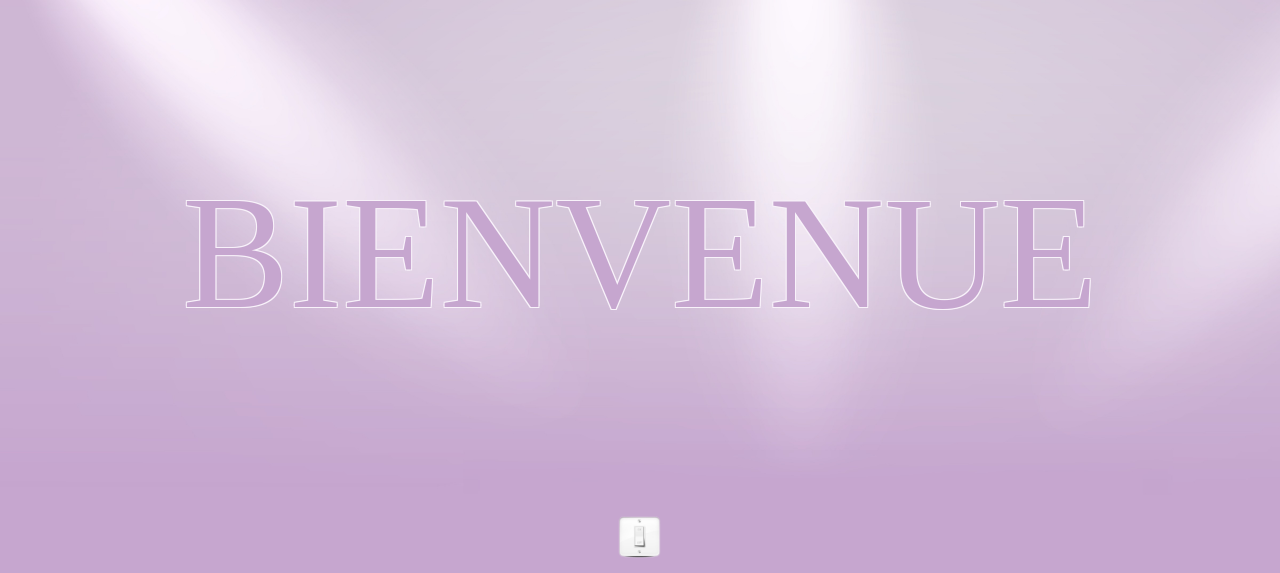
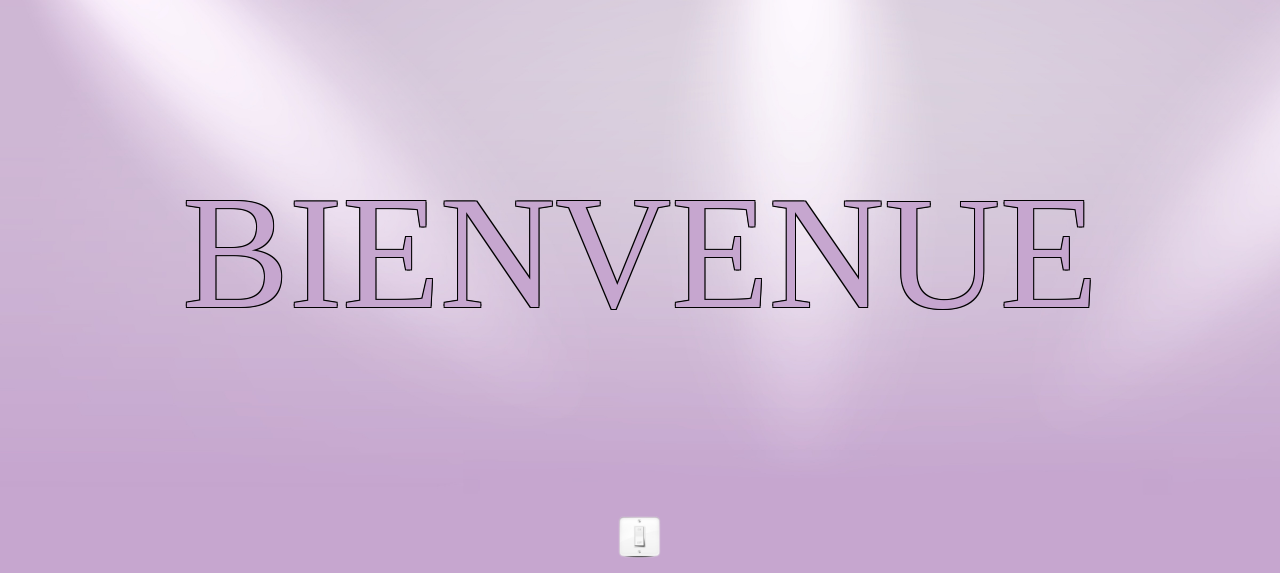
Before and after one commit to LilasHuez/LilasHuez.github.io, a PHP site: page / in a window 1280 px wide. Shown: the part 147-720 px from the top of the page. Run offline with PHP 8.4, Linux system fonts and the light colour scheme; some web fonts are replaced.

Commit message:
modifications

```diff
--- a/css/style.css
+++ b/css/style.css
@@ -76,7 +76,7 @@ body {
   font-size: 10rem;
   font-family: 'Tilt_Neon';
   color: #C6A6CF;
-  text-shadow: -1px -1px 0 #F8F2FA, 1px -1px 0 #F8F2FA, -1px 1px 0 #F8F2FA, 1px 1px 0 #F8F2FA;
+  text-shadow: -1px -1px 0 black, 1px -1px 0 black, -1px 1px 0 black, 1px 1px 0 black;
 
 }
 
```
